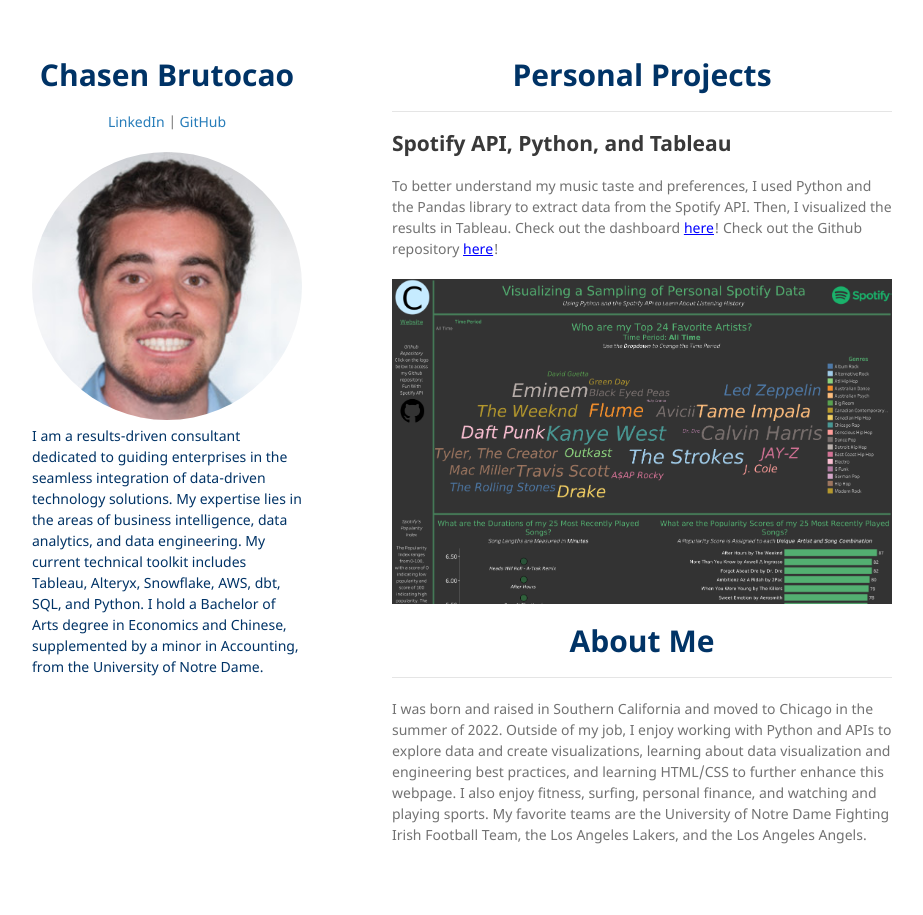
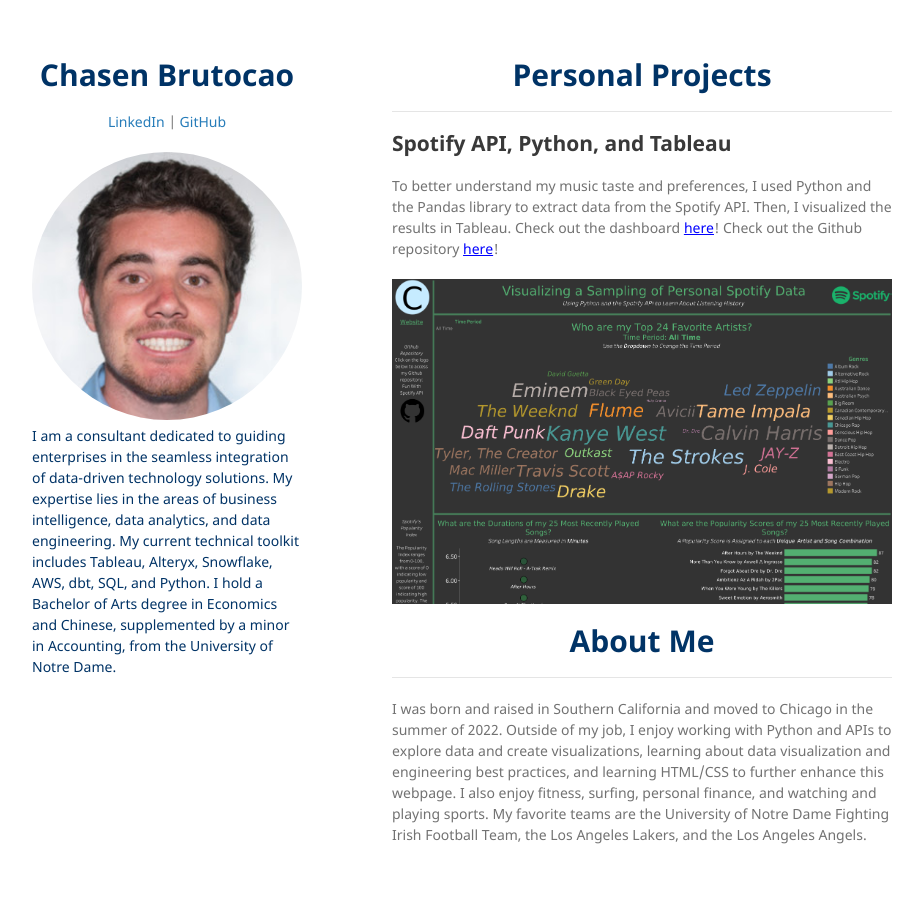
Before and after one commit to chasenbru/chasenbru.github.io, a Jekyll site: the page built from README.md, in a window 1280 px wide. Shown: the whole page, without its empty margins (178-1101 px from the left). Built offline with Jekyll 4.4.1, drawn with Linux system fonts in a browser that asks for light colours; our own code applies the rules of GitHub Pages for plain Markdown files.

Commit message:
Update _config.yaml

```diff
--- a/_config.yaml
+++ b/_config.yaml
@@ -2,5 +2,5 @@ remote_theme: pages-themes/minimal@v0.2.0
 plugins:
 - jekyll-remote-theme # add this line to the plugins list if you already have one
 title:
-description: I am a results-driven consultant dedicated to guiding enterprises in the seamless integration of data-driven technology solutions. My expertise lies in the areas of business intelligence, data analytics, and data engineering. My current technical toolkit includes Tableau, Alteryx, Snowflake, AWS, dbt, SQL, and Python. I hold a Bachelor of Arts degree in Economics and Chinese, supplemented by a minor in Accounting, from the University of Notre Dame.
+description: I am a consultant dedicated to guiding enterprises in the seamless integration of data-driven technology solutions. My expertise lies in the areas of business intelligence, data analytics, and data engineering. My current technical toolkit includes Tableau, Alteryx, Snowflake, AWS, dbt, SQL, and Python. I hold a Bachelor of Arts degree in Economics and Chinese, supplemented by a minor in Accounting, from the University of Notre Dame.
 logo: assets/img/ChasenBrutocao_photo.jpg
```
